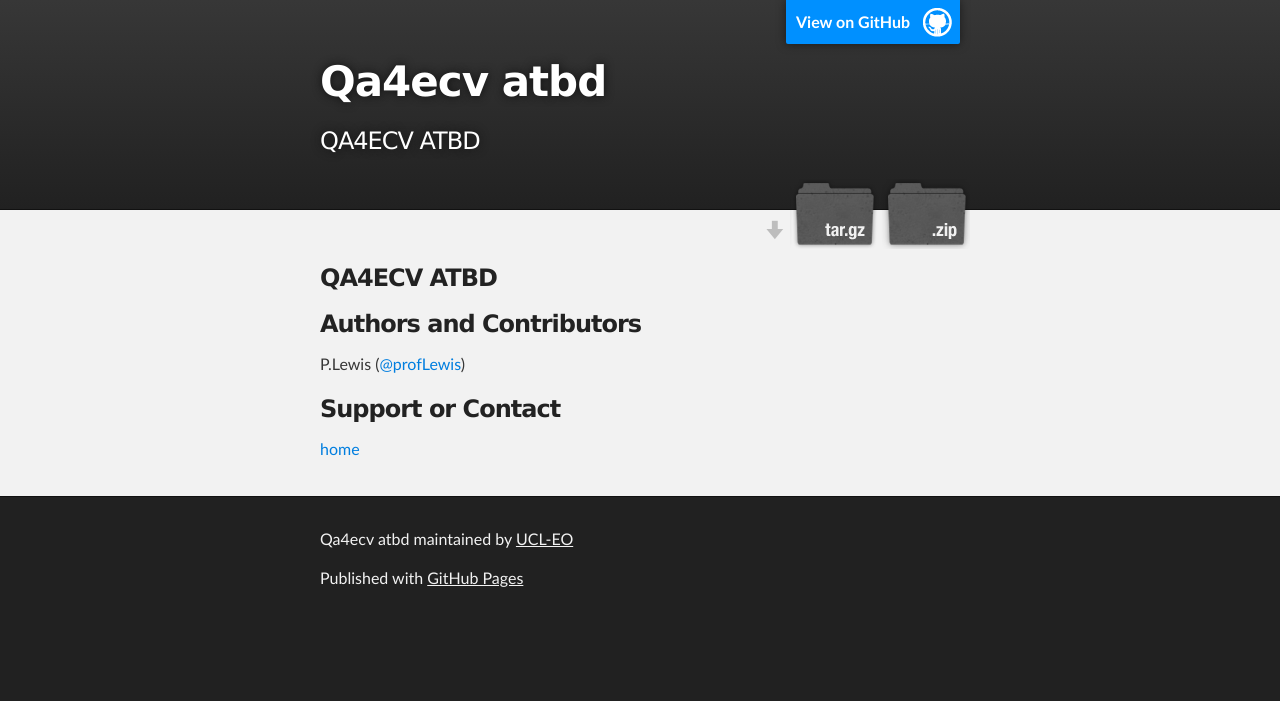
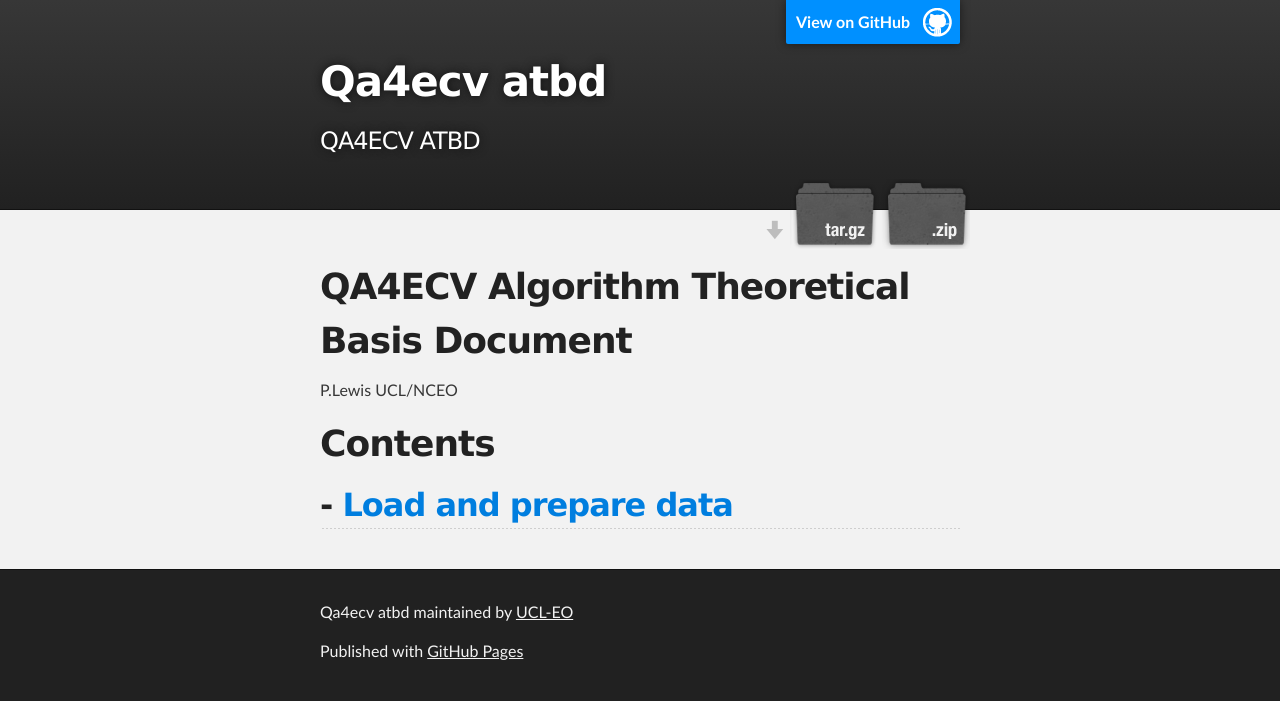
Before and after one commit to UCL-EO/QA4ECV_ATBD, a plain HTML site: page index.html in a window 1280 px wide. Drawn offline with Linux system fonts and the light colour scheme.

Commit message:
Create gh-pages branch via GitHub

```diff
--- a/index.html
+++ b/index.html
@@ -31,18 +31,17 @@
     <!-- MAIN CONTENT -->
     <div id="main_content_wrap" class="outer">
       <section id="main_content" class="inner">
-        <h3>
-<a id="qa4ecv-atbd" class="anchor" href="#qa4ecv-atbd" aria-hidden="true"><span aria-hidden="true" class="octicon octicon-link"></span></a>QA4ECV ATBD</h3>
+        <h1>
+<a id="qa4ecv-algorithm-theoretical-basis-document" class="anchor" href="#qa4ecv-algorithm-theoretical-basis-document" aria-hidden="true"><span aria-hidden="true" class="octicon octicon-link"></span></a>QA4ECV Algorithm Theoretical Basis Document</h1>
 
-<h3>
-<a id="authors-and-contributors" class="anchor" href="#authors-and-contributors" aria-hidden="true"><span aria-hidden="true" class="octicon octicon-link"></span></a>Authors and Contributors</h3>
+<p>P.Lewis UCL/NCEO</p>
 
-<p>P.Lewis (<a href="https://github.com/profLewis" class="user-mention">@profLewis</a>)</p>
+<h1>
+<a id="contents" class="anchor" href="#contents" aria-hidden="true"><span aria-hidden="true" class="octicon octicon-link"></span></a>Contents</h1>
 
-<h3>
-<a id="support-or-contact" class="anchor" href="#support-or-contact" aria-hidden="true"><span aria-hidden="true" class="octicon octicon-link"></span></a>Support or Contact</h3>
-
-<p><a href="https://www2.geog.ucl.ac.uk/%7Eplewis">home</a> </p>
+<h2>
+<a id="--load-and-prepare-data" class="anchor" href="#--load-and-prepare-data" aria-hidden="true"><span aria-hidden="true" class="octicon octicon-link"></span></a>- <a href="notebooks/Load%20data.ipynb">Load and prepare data</a>
+</h2>
       </section>
     </div>
 
--- a/params.json
+++ b/params.json
@@ -1 +1 @@
-{"name":"Qa4ecv atbd","tagline":"QA4ECV ATBD","body":"### QA4ECV ATBD\r\n### Authors and Contributors\r\nP.Lewis (@profLewis)\r\n\r\n### Support or Contact\r\n[home](https://www2.geog.ucl.ac.uk/~plewis) \r\n","google":"","note":"Don't delete this file! It's used internally to help with page regeneration."}
+{"name":"Qa4ecv atbd","tagline":"QA4ECV ATBD","body":"# QA4ECV Algorithm Theoretical Basis Document\r\n\r\nP.Lewis UCL/NCEO\r\n\r\n# Contents\r\n- [Load and prepare data](notebooks/Load data.ipynb)\r\n- \r\n","google":"","note":"Don't delete this file! It's used internally to help with page regeneration."}
```
